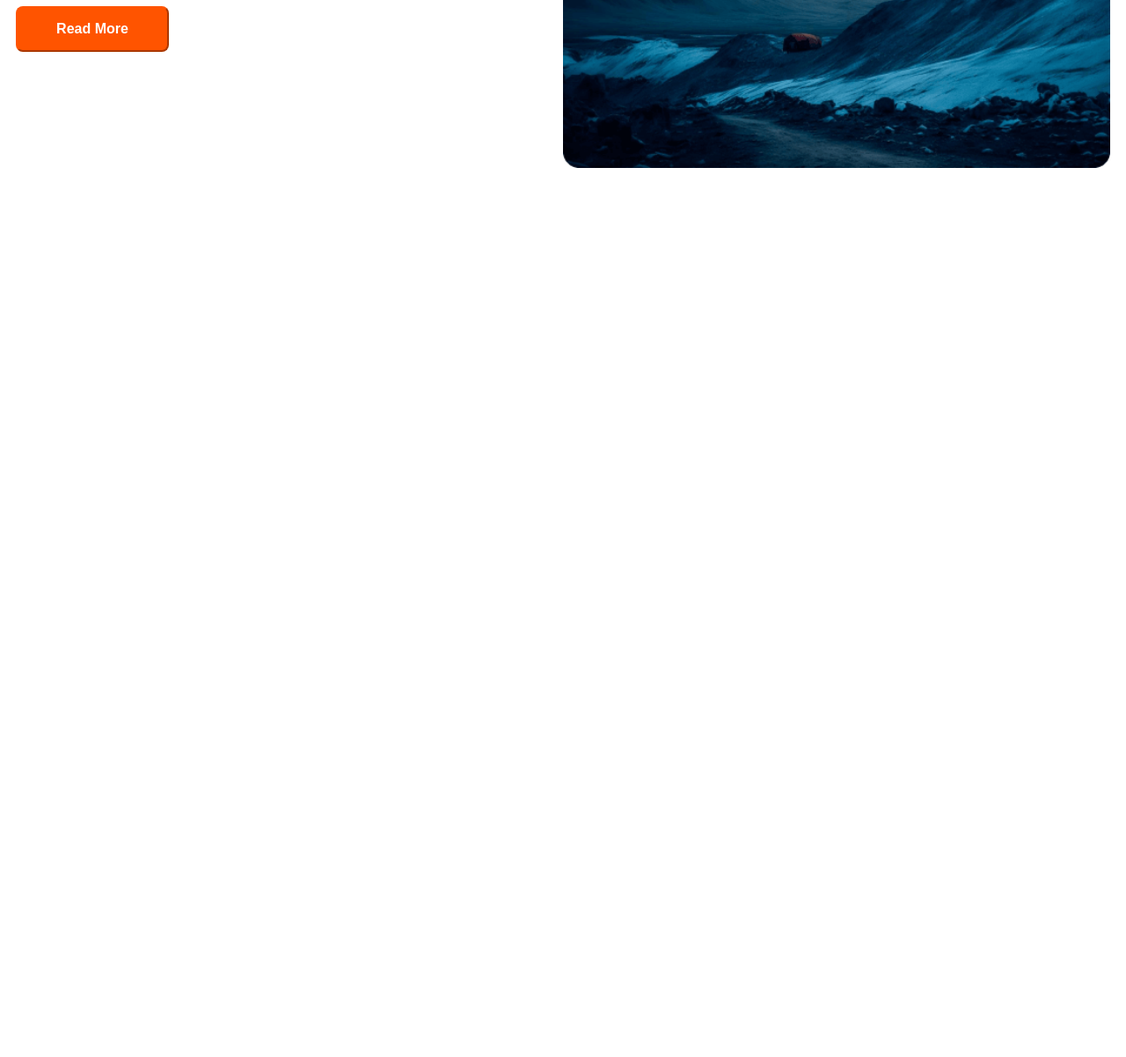
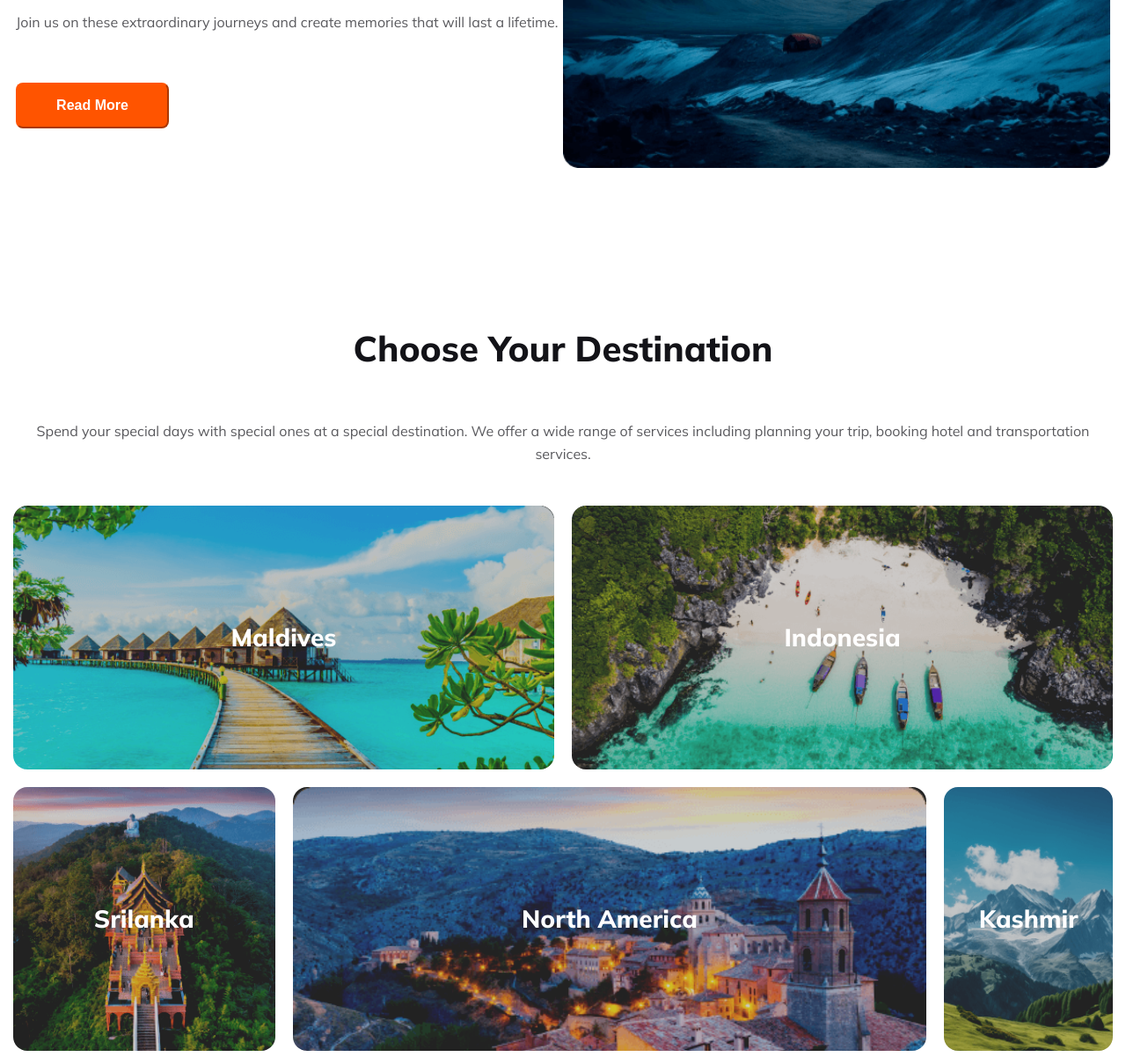
Before and after one commit to Jaheda20/assignment-2-final, a plain HTML site: page index.html in a window 1280 px wide. Shown: the part 1270-2472 px from the top of the page at 88% size. Before the commit the page ends 1571 px from the top, so only its background shows below. Drawn offline with Linux system fonts and the light colour scheme.

Commit message:
developed grid layout for country destination

```diff
--- a/index.html
+++ b/index.html
@@ -83,7 +83,31 @@
     </div>
 </div>
 <!--popular tour section ends  -->
+
+<!-- destination overlook -->
+
+<div class="destination-container">
+    <div class="choose-destination">
+        <h3 class="title"> Choose Your Destination</h3>
+        <p class="description"> Spend your special days with special ones at a special destination. We offer a wide range of services including planning your trip, booking hotel and transportation services. </p>
+    </div>
+    <div class="country-grid">
+                <div class="box" id="box-1" style="background-image: url(Images/Rectangle\ 5.png);">Maldives</div>
+                <div class="box" id="box-2" style="background-image: url(Images/Rectangle\ 8.png);">Indonesia</div>
+                <div class="box" id="box-3" style="background-image: url(Images/Rectangle\ 6.png);">Srilanka</div>
+                <div class="box" id="box-4" style="background-image: url(Images/Rectangle\ 7.png);">North America</div>
+                <div class="box" id="box-5" style="background-image: url(Images/Rectangle\ 9.png);">Kashmir</div>
+                <div class="box" id="box-6" style="background-image: url(Images/Rectangle\ 11.png);">Bangladesh</div>
+                <div class="box" id="box-7" style="background-image: url(Images/Rectangle\ 10.png);">Bandarban</div>
+
+    </div>
+
+</div>
+<!-- destination ends up -->
+
 </main>
+
+
 
 
 </body>
--- a/style.css
+++ b/style.css
@@ -15,6 +15,20 @@ body{
     font-size: 1rem;
     font-weight: 700;
     }
+
+    .title{
+    color: #131318;
+    font-size: 40px;
+    font-weight: 800;
+    }
+
+    .description{
+    color: rgba(19, 19, 24, 0.70);
+    font-weight: 400;
+    line-height: 26px;
+    }
+
+
 
 
 /* header styles */
@@ -200,3 +214,67 @@ body{
 .tour-info li{
     list-style: inside;
 }
+
+/* destination section styling */
+.destination-container{
+    max-width: 1250px;
+    min-height: 100vh;
+    display: flex;
+    flex-direction: column;
+    margin: 30px auto;
+
+}
+
+.choose-destination{
+    display: flex;
+    flex-direction: column;
+    align-items: center;
+    text-align: center;
+    justify-content: center ;
+    margin: 30px auto;
+    flex-basis: 50%;
+}
+
+.country-grid{
+    display: grid;
+    gap: 20px;
+    grid-template-columns: repeat(12, 1fr);
+    grid-auto-rows: 300px;
+
+}
+
+.box{
+    background-size: cover;
+    background-position: top;
+    background-repeat: no-repeat;
+    color: white;
+    font-weight: 800;
+    font-size: 1.75rem;
+    display: flex;
+    justify-content: center;
+    align-items: center;
+    background-color: #222;
+    background-blend-mode: lighten;
+    border-radius: 16px;
+}
+#box-1{
+    grid-column: span 6/auto;
+}
+#box-2{
+    grid-column: span 6/auto;
+}
+#box-3{
+    grid-column: span 3/auto;
+}
+#box-4{
+    grid-column: span 7/auto;
+}
+#box-5{
+    grid-column: span 2/auto;
+}
+#box-6{
+    grid-column: span 4/auto;
+}
+#box-7{
+    grid-column: span 8/auto;
+}
```
